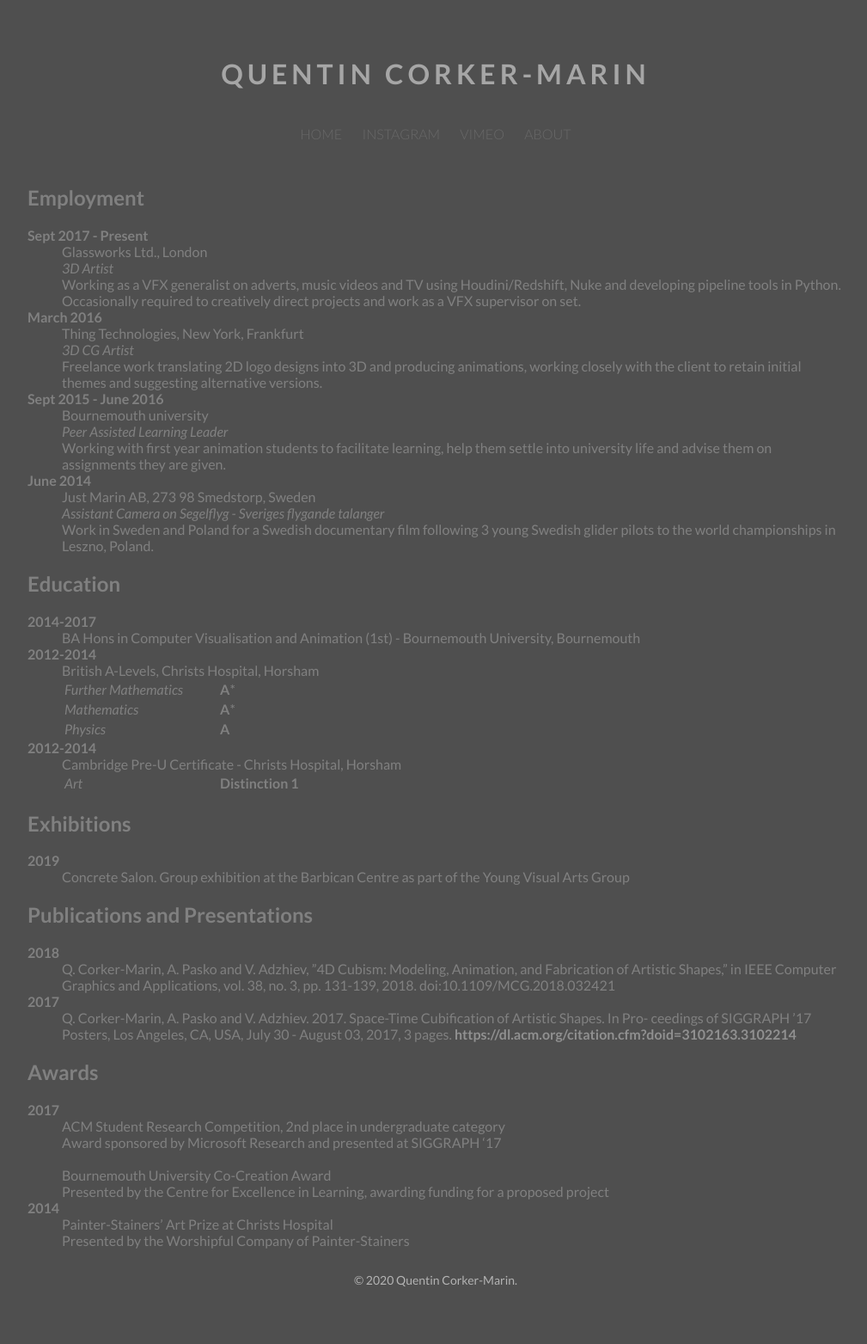
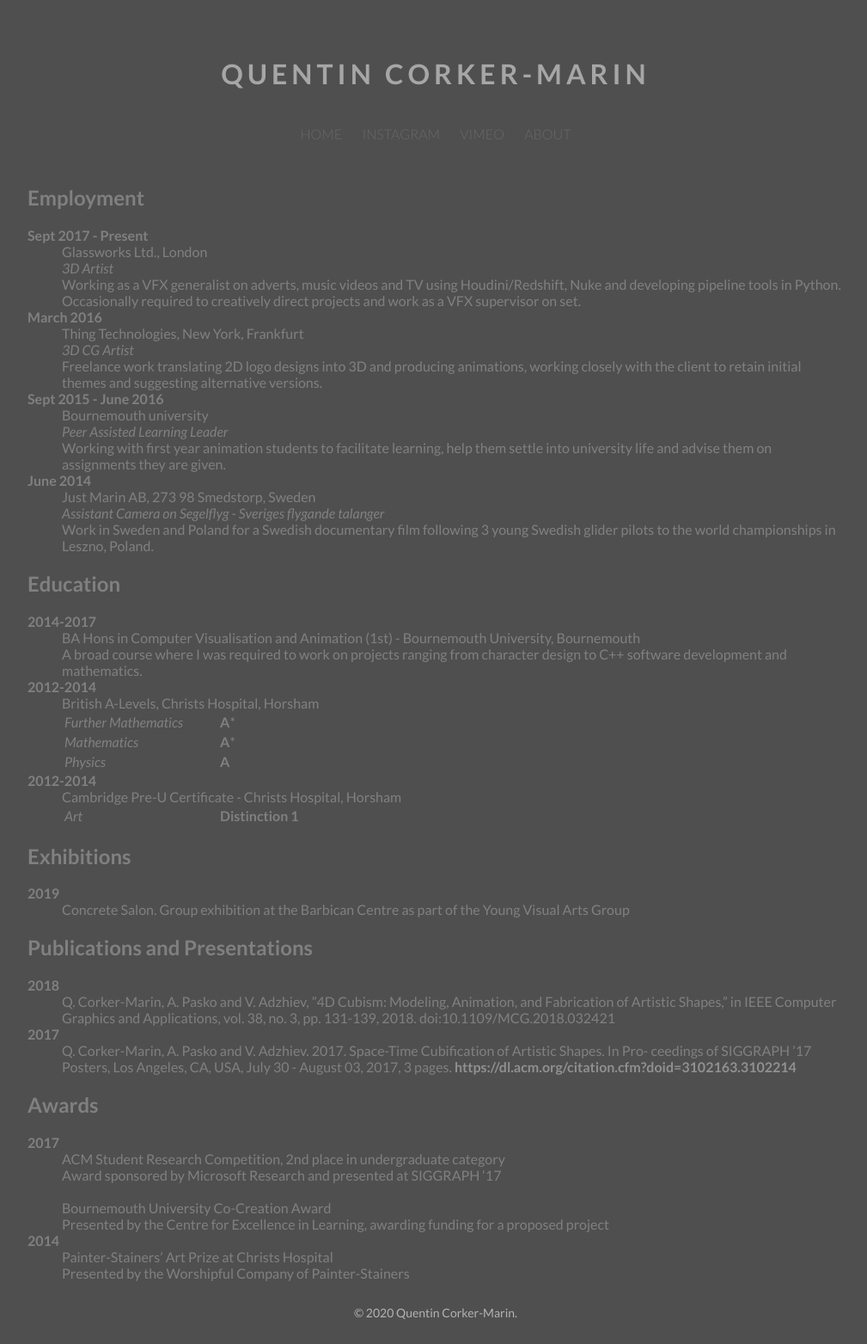
Before and after one commit to quentinjcm/portfolio, a Jekyll site: the page built from cv/index.md, in a window 1280 px wide. Shown: the whole page at 86% size, without its empty margins (133-1142 px from the left). Built offline with Jekyll 4.4.1, drawn with Linux system fonts in a browser that asks for light colours; before the commit the page ends 1525 px from its top, so only the background shows below that.

Commit message:
updated cv

```diff
--- a/cv/index.md
+++ b/cv/index.md
@@ -31,6 +31,7 @@ Swedish glider pilots to the world championships in Leszno, Poland.
 ## Education
 **2014-2017**
 : BA Hons in Computer Visualisation and Animation (1st) - Bournemouth University, Bournemouth
+: A broad course where I was required to work on projects ranging from character design to C++ software development and mathematics.
 
 **2012-2014**
 : British A-Levels, Christs Hospital, Horsham
```
